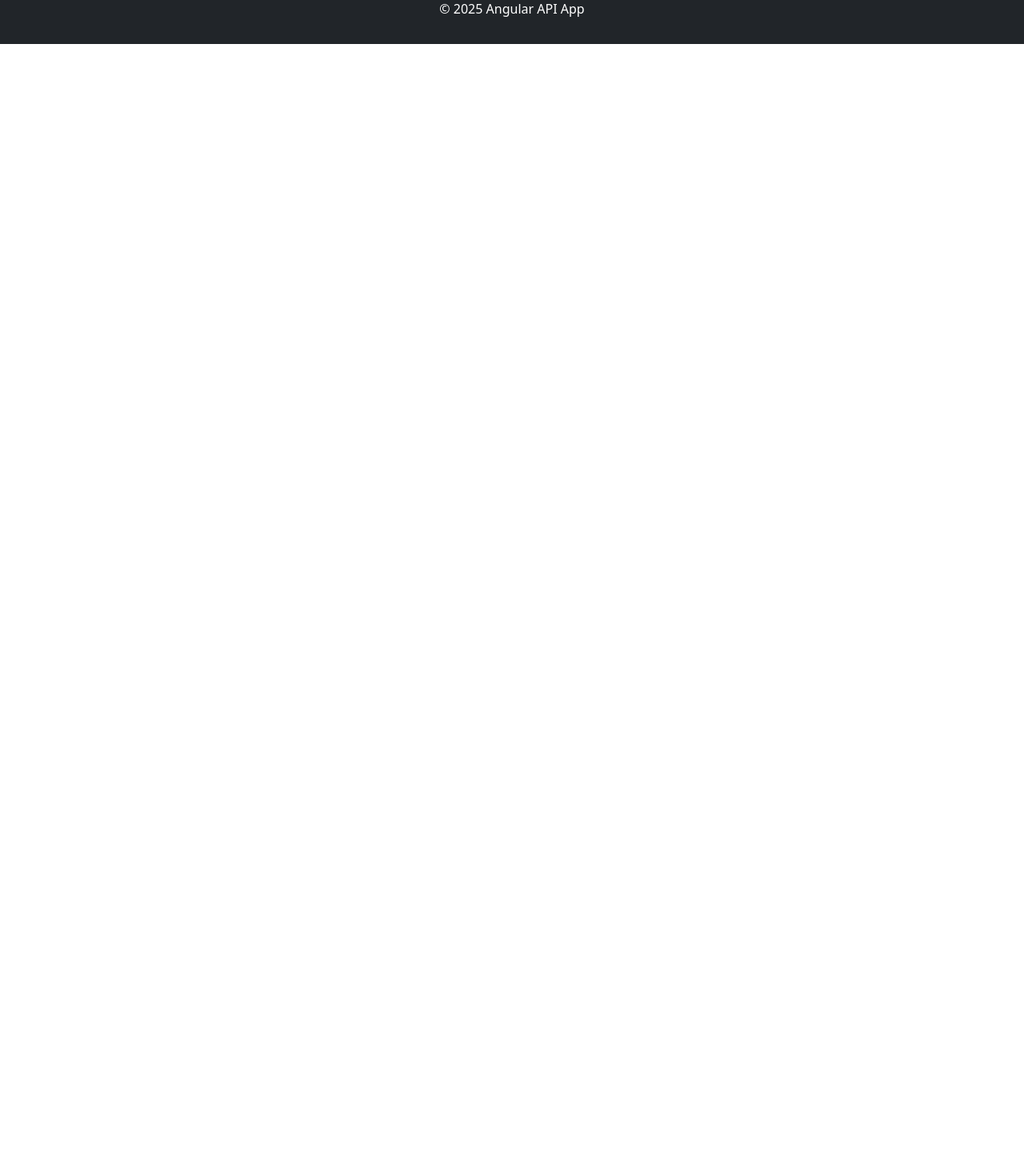
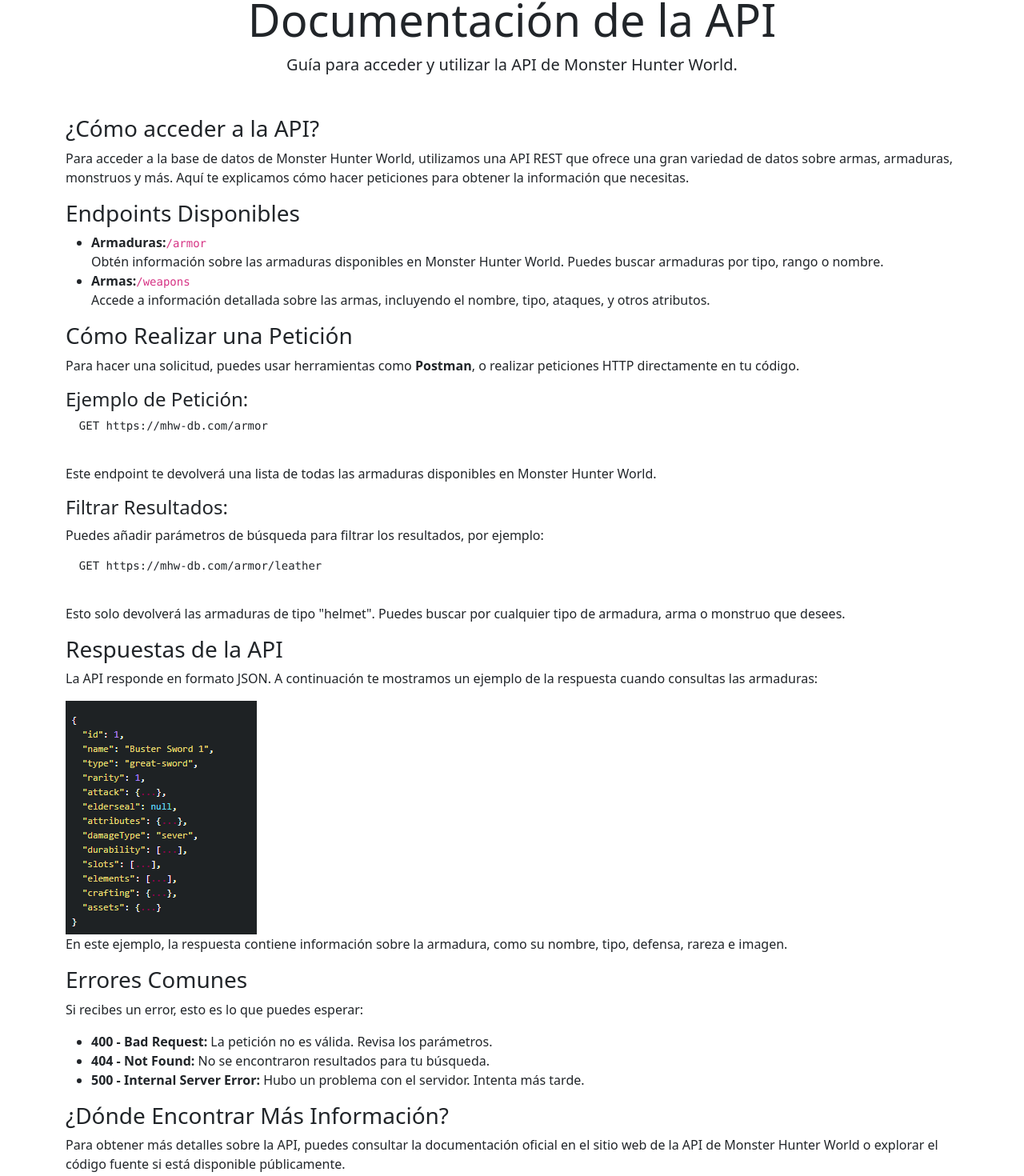
Before and after one commit to DavidCG001/practica-angular-dcaro, an Angular app: page /documentacion in a window 1280 px wide. Shown: the part 233-1703 px from the top of the page at 80% size. Before the commit the page ends 800 px from the top, so only its background shows below. Built offline with nearby package versions, Linux system fonts and the light colour scheme.

Commit message:
pagina de documentacion desarrollada

```diff
--- a/src/app/paginas/documentacion/documentacion.component.html
+++ b/src/app/paginas/documentacion/documentacion.component.html
@@ -1 +1,105 @@
-<p>documentacion works!</p>
+<div class="container mt-5">
+    <header class="text-center mb-5">
+        <h1 class="display-4">Documentación de la API</h1>
+        <p class="lead">
+            Guía para acceder y utilizar la API de Monster Hunter World.
+        </p>
+    </header>
+
+    <section>
+        <h3>¿Cómo acceder a la API?</h3>
+        <p>
+            Para acceder a la base de datos de Monster Hunter World, utilizamos una
+            API REST que ofrece una gran variedad de datos sobre armas, armaduras,
+            monstruos y más. Aquí te explicamos cómo hacer peticiones para obtener la
+            información que necesitas.
+        </p>
+    </section>
+
+    <section>
+        <h3>Endpoints Disponibles</h3>
+        <ul>
+            <li>
+                <strong>Armaduras:</strong> <code>/armor</code><br />
+                Obtén información sobre las armaduras disponibles en Monster Hunter
+                World. Puedes buscar armaduras por tipo, rango o nombre.
+            </li>
+            <li>
+                <strong>Armas:</strong> <code>/weapons</code><br />
+                Accede a información detallada sobre las armas, incluyendo el nombre,
+                tipo, ataques, y otros atributos.
+            </li>
+        </ul>
+    </section>
+
+    <section>
+        <h3>Cómo Realizar una Petición</h3>
+        <p>
+            Para hacer una solicitud, puedes usar herramientas como
+            <strong>Postman</strong>, o realizar peticiones HTTP directamente en tu
+            código.
+        </p>
+        <h4>Ejemplo de Petición:</h4>
+        <pre>
+  GET https://mhw-db.com/armor
+        </pre>
+        <p>
+            Este endpoint te devolverá una lista de todas las armaduras disponibles en
+            Monster Hunter World.
+        </p>
+
+        <h4>Filtrar Resultados:</h4>
+        <p>
+            Puedes añadir parámetros de búsqueda para filtrar los resultados, por
+            ejemplo:
+        </p>
+        <pre>
+  GET https://mhw-db.com/armor/leather
+        </pre>
+        <p>
+            Esto solo devolverá las armaduras de tipo "helmet". Puedes buscar por
+            cualquier tipo de armadura, arma o monstruo que desees.
+        </p>
+    </section>
+
+    <section>
+        <h3>Respuestas de la API</h3>
+        <p>
+            La API responde en formato JSON. A continuación te mostramos un ejemplo de
+            la respuesta cuando consultas las armaduras:
+        </p>
+        <img src="img/image.png" alt="">
+        <p>
+            En este ejemplo, la respuesta contiene información sobre la armadura, como
+            su nombre, tipo, defensa, rareza e imagen.
+        </p>
+    </section>
+
+    <section>
+        <h3>Errores Comunes</h3>
+        <p>Si recibes un error, esto es lo que puedes esperar:</p>
+        <ul>
+            <li>
+                <strong>400 - Bad Request:</strong> La petición no es válida. Revisa los
+                parámetros.
+            </li>
+            <li>
+                <strong>404 - Not Found:</strong> No se encontraron resultados para tu
+                búsqueda.
+            </li>
+            <li>
+                <strong>500 - Internal Server Error:</strong> Hubo un problema con el
+                servidor. Intenta más tarde.
+            </li>
+        </ul>
+    </section>
+
+    <section>
+        <h3>¿Dónde Encontrar Más Información?</h3>
+        <p>
+            Para obtener más detalles sobre la API, puedes consultar la documentación
+            oficial en el sitio web de la API de Monster Hunter World o explorar el
+            código fuente si está disponible públicamente.
+        </p>
+    </section>
+</div>
--- a/src/app/paginas/pagina-no-encontrada/pagina-no-encontrada.component.css
+++ b/src/app/paginas/pagina-no-encontrada/pagina-no-encontrada.component.css
@@ -0,0 +1,25 @@
+/* pagina-no-encontrada.component.css */
+.container {
+    padding: 50px;
+    min-height: 69vh;
+  }
+
+  h1 {
+    font-size: 5rem;
+    font-weight: bold;
+    color: #d9534f;  /* Color rojo para resaltar el 404 */
+  }
+
+  h2 {
+    font-size: 2rem;
+    color: #5a5a5a;
+  }
+
+  p {
+    font-size: 1.1rem;
+    color: #888;
+  }
+
+  .btn {
+    font-size: 1.1rem;
+  }
--- a/src/app/paginas/pagina-no-encontrada/pagina-no-encontrada.component.html
+++ b/src/app/paginas/pagina-no-encontrada/pagina-no-encontrada.component.html
@@ -1 +1,7 @@
-<p>pagina-no-encontrada works!</p>
+<!-- pagina-no-encontrada.component.html -->
+<div class="container text-center mt-5">
+    <h1 class="display-3 text-danger">404</h1>
+    <h2>¡Vaya! La página que buscas no existe.</h2>
+    <p>Es posible que la URL haya sido escrita incorrectamente o que la página haya sido eliminada.</p>
+    <a routerLink="/" class="btn btn-primary mt-4">Volver al inicio</a>
+</div>
```
Also changed, not shown: public/img/image.png (added).
